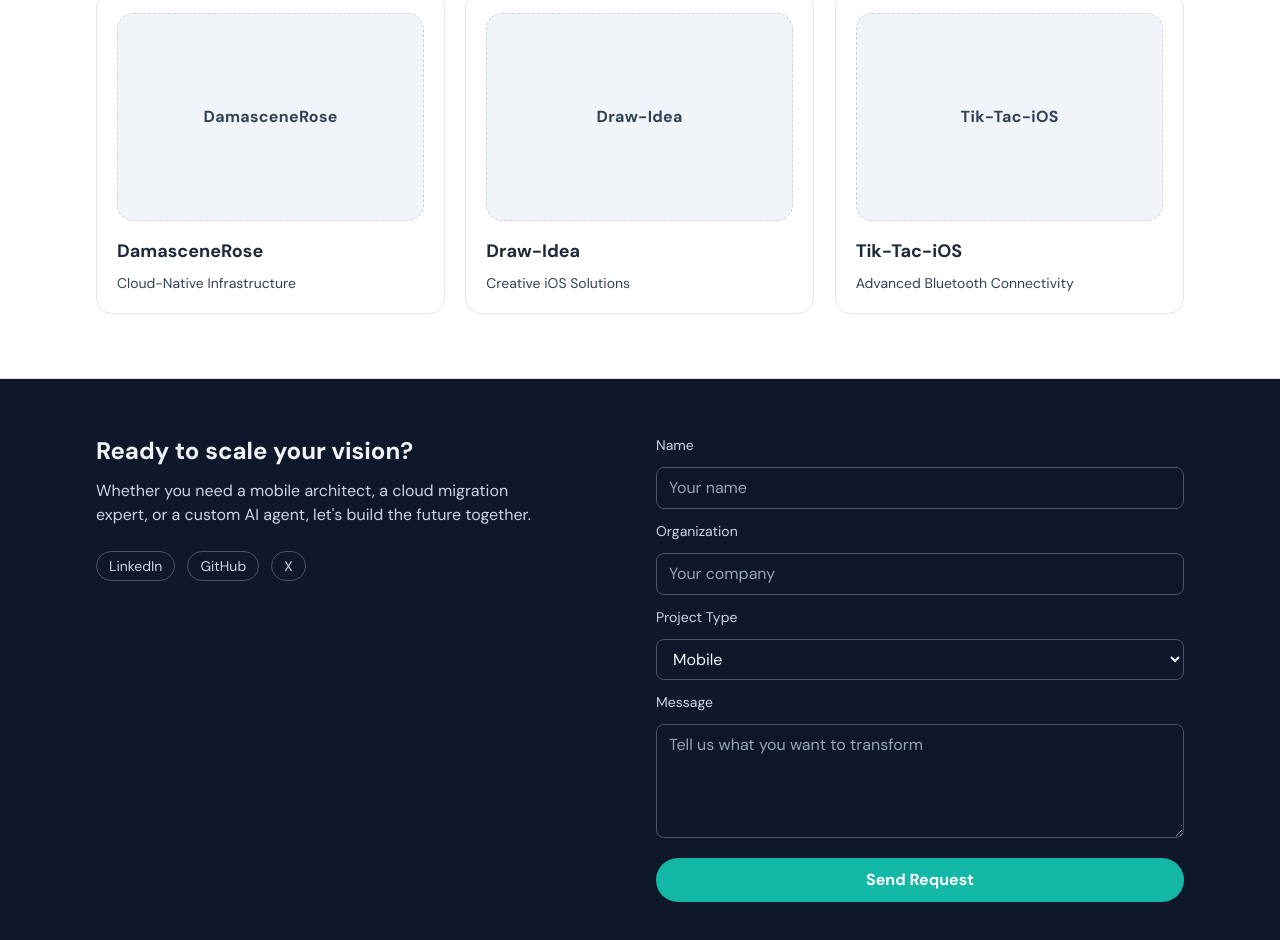
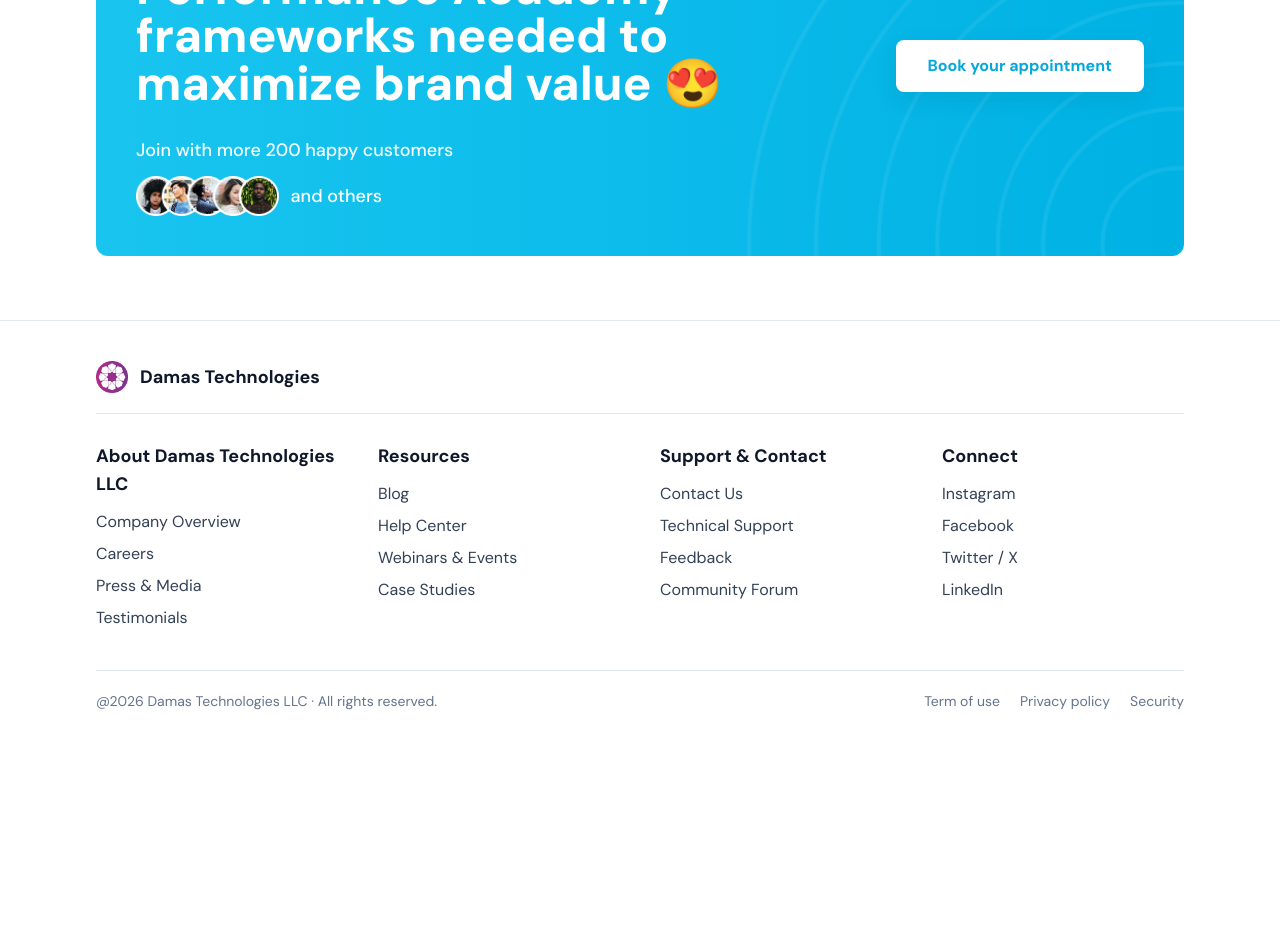
Before and after one commit to mdo91/damastechnologies, a React (Vite) app: page / in a window 1280 px wide. Shown: the part 4320-5260 px from the top of the page. After the commit the page ends 5071 px from the top, so only its background shows below. Built offline with nearby package versions, Linux system fonts and the light colour scheme.

Commit message:
adding footer section

```diff
--- a/src/App.jsx
+++ b/src/App.jsx
@@ -7,21 +7,8 @@ import illustrationThree from "./images/illustration-3.png";
 import illustrationFour from "./images/illustration-4.png";
 import backgroundPattern from "./images/background-pattern.png";
 import illustrationSix from "./images/illustration-6.png";
-
-const portfolioItems = [
-  {
-    title: "DamasceneRose",
-    subtitle: "Cloud-Native Infrastructure",
-  },
-  {
-    title: "Draw-Idea",
-    subtitle: "Creative iOS Solutions",
-  },
-  {
-    title: "Tik-Tac-iOS",
-    subtitle: "Advanced Bluetooth Connectivity",
-  },
-];
+import customerProfiles from "./images/customer-profiles.png";
+import eclipses from "./images/eclipses.png";
 
 function App() {
   useEffect(() => {
@@ -419,101 +406,114 @@ function App() {
         </section>
 
         <section id="portfolio" className="mx-auto w-full max-w-6xl px-4 py-16 sm:px-6 lg:px-8">
-          <div data-reveal className="reveal">
-            <h2 className="text-3xl font-bold tracking-tight sm:text-4xl">The Proof</h2>
-            <p className="mt-3 max-w-3xl text-ink">
-              Selected delivery samples showcasing performance, scale, and user-centric design.
-            </p>
-          </div>
+          <div
+            data-reveal
+            className="reveal relative overflow-hidden rounded-xl bg-gradient-to-r from-[#19c5ef] to-[#00b2e6] p-7 sm:p-10"
+          >
+            <img
+              src={eclipses}
+              alt=""
+              aria-hidden="true"
+              className="pointer-events-none absolute right-0 top-0 h-full w-auto opacity-95"
+              loading="lazy"
+              decoding="async"
+            />
 
-          <div className="relative mt-10 grid gap-5 md:grid-cols-3" data-reveal-stagger>
-            <span className="scribble-note hidden md:block">SCRIBBLE #4</span>
-            {portfolioItems.map((item) => (
-              <article
-                key={item.title}
-                data-reveal
-                data-reveal-item
-                className="reveal hover-card rounded-2xl border border-line bg-white p-5"
+            <div className="relative z-10 flex flex-col gap-8 sm:gap-10 lg:flex-row lg:items-center lg:justify-between">
+              <div className="max-w-3xl text-white">
+                <h2 className="text-4xl font-extrabold leading-tight sm:text-5xl">
+                  Empower your teams with the Performance Academy frameworks
+                  needed to maximize brand value 😍
+                </h2>
+                <p className="mt-7 text-lg font-medium text-white/95">
+                  Join with more 200 happy customers
+                </p>
+                <div className="mt-3 flex items-center gap-3">
+                  <img
+                    src={customerProfiles}
+                    alt="Happy customer profiles"
+                    className="h-10 w-auto object-contain"
+                    loading="lazy"
+                    decoding="async"
+                  />
+                  <span className="text-lg font-medium text-white">and others</span>
+                </div>
+              </div>
+
+              <a
+                href="#contact"
+                className="inline-flex w-fit items-center justify-center whitespace-nowrap rounded-lg bg-white px-8 py-3.5 text-base font-semibold text-[#06a8dc] shadow-soft transition hover:bg-slate-50"
               >
-                <div className="placeholder-card h-52 w-full">{item.title}</div>
-                <h3 className="mt-4 text-lg font-semibold text-midnight">{item.title}</h3>
-                <p className="mt-2 text-sm text-ink">
-                  {item.subtitle}
-                </p>
-              </article>
-            ))}
+                Book your appointment
+              </a>
+            </div>
           </div>
         </section>
       </main>
 
-      <footer id="contact" className="border-t border-line bg-slateDeep text-slate-100">
-        <div className="mx-auto grid w-full max-w-6xl gap-8 px-4 py-14 sm:px-6 lg:grid-cols-[1fr_1fr] lg:px-8">
-          <section>
-            <h2 className="text-2xl font-bold">Ready to scale your vision?</h2>
-            <p className="mt-3 max-w-md text-slate-300">
-              Whether you need a mobile architect, a cloud migration expert, or a custom AI agent, let's build the future together.
-            </p>
-            <div className="mt-6 flex gap-3 text-sm text-slate-300">
-              <a href="#" className="rounded-full border border-slate-600 px-3 py-1 hover:border-accent">
-                LinkedIn
-              </a>
-              <a href="#" className="rounded-full border border-slate-600 px-3 py-1 hover:border-accent">
-                GitHub
-              </a>
-              <a href="#" className="rounded-full border border-slate-600 px-3 py-1 hover:border-accent">
-                X
-              </a>
+      <footer id="contact" className="border-t border-line bg-white text-ink">
+        <div className="mx-auto w-full max-w-6xl px-4 py-10 sm:px-6 lg:px-8">
+          <div className="flex items-center gap-3 border-b border-line pb-5">
+            <img
+              src={logoImage}
+              alt="Damas Technologies logo"
+              className="h-8 w-8 object-contain"
+              loading="lazy"
+              decoding="async"
+            />
+            <span className="text-lg font-semibold text-slateDeep">Damas Technologies</span>
+          </div>
+
+          <div className="mt-7 grid gap-10 sm:grid-cols-2 lg:grid-cols-4">
+            <div>
+              <h3 className="text-lg font-semibold text-slateDeep">About Damas Technologies LLC</h3>
+              <ul className="mt-3 space-y-2 text-base">
+                <li><a href="#" className="hover:text-slateDeep">Company Overview</a></li>
+                <li><a href="#" className="hover:text-slateDeep">Careers</a></li>
+                <li><a href="#" className="hover:text-slateDeep">Press &amp; Media</a></li>
+                <li><a href="#" className="hover:text-slateDeep">Testimonials</a></li>
+              </ul>
             </div>
-          </section>
 
-          <section>
-            <form className="grid gap-3">
-              <label className="text-sm text-slate-300" htmlFor="name">
-                Name
-              </label>
-              <input
-                id="name"
-                className="rounded-lg border border-slate-600 bg-slate-900/30 px-3 py-2 text-slate-100 outline-none placeholder:text-slate-400 focus:border-accent"
-                placeholder="Your name"
-              />
-              <label className="text-sm text-slate-300" htmlFor="organization">
-                Organization
-              </label>
-              <input
-                id="organization"
-                className="rounded-lg border border-slate-600 bg-slate-900/30 px-3 py-2 text-slate-100 outline-none placeholder:text-slate-400 focus:border-accent"
-                placeholder="Your company"
-              />
-              <label className="text-sm text-slate-300" htmlFor="projectType">
-                Project Type
-              </label>
-              <select
-                id="projectType"
-                defaultValue="Mobile"
-                className="rounded-lg border border-slate-600 bg-slate-900/30 px-3 py-2 text-slate-100 outline-none focus:border-accent"
-              >
-                <option value="Mobile">Mobile</option>
-                <option value="Cloud">Cloud</option>
-                <option value="AI">AI</option>
-                <option value="Training">Training</option>
-              </select>
-              <label className="text-sm text-slate-300" htmlFor="message">
-                Message
-              </label>
-              <textarea
-                id="message"
-                rows="4"
-                className="rounded-lg border border-slate-600 bg-slate-900/30 px-3 py-2 text-slate-100 outline-none placeholder:text-slate-400 focus:border-accent"
-                placeholder="Tell us what you want to transform"
-              />
-              <button
-                type="submit"
-                className="mt-2 rounded-full bg-accent px-5 py-2.5 font-semibold text-white hover:bg-teal-600"
-              >
-                Send Request
-              </button>
-            </form>
-          </section>
+            <div>
+              <h3 className="text-lg font-semibold text-slateDeep">Resources</h3>
+              <ul className="mt-3 space-y-2 text-base">
+                <li><a href="#" className="hover:text-slateDeep">Blog</a></li>
+                <li><a href="#" className="hover:text-slateDeep">Help Center</a></li>
+                <li><a href="#" className="hover:text-slateDeep">Webinars &amp; Events</a></li>
+                <li><a href="#" className="hover:text-slateDeep">Case Studies</a></li>
+              </ul>
+            </div>
+
+            <div>
+              <h3 className="text-lg font-semibold text-slateDeep">Support &amp; Contact</h3>
+              <ul className="mt-3 space-y-2 text-base">
+                <li><a href="#" className="hover:text-slateDeep">Contact Us</a></li>
+                <li><a href="#" className="hover:text-slateDeep">Technical Support</a></li>
+                <li><a href="#" className="hover:text-slateDeep">Feedback</a></li>
+                <li><a href="#" className="hover:text-slateDeep">Community Forum</a></li>
+              </ul>
+            </div>
+
+            <div>
+              <h3 className="text-lg font-semibold text-slateDeep">Connect</h3>
+              <ul className="mt-3 space-y-2 text-base">
+                <li><a href="#" className="hover:text-slateDeep">Instagram</a></li>
+                <li><a href="#" className="hover:text-slateDeep">Facebook</a></li>
+                <li><a href="#" className="hover:text-slateDeep">Twitter / X</a></li>
+                <li><a href="#" className="hover:text-slateDeep">LinkedIn</a></li>
+              </ul>
+            </div>
+          </div>
+
+          <div className="mt-10 flex flex-col gap-3 border-t border-line pt-5 text-sm text-slate-500 sm:flex-row sm:items-center sm:justify-between">
+            <p>@2026 Damas Technologies LLC · All rights reserved.</p>
+            <div className="flex gap-5">
+              <a href="#" className="hover:text-slateDeep">Term of use</a>
+              <a href="#" className="hover:text-slateDeep">Privacy policy</a>
+              <a href="#" className="hover:text-slateDeep">Security</a>
+            </div>
+          </div>
         </div>
       </footer>
     </div>
```
Also changed, not shown: src/images/customer-profiles.png (added), src/images/eclipses.png (added).
